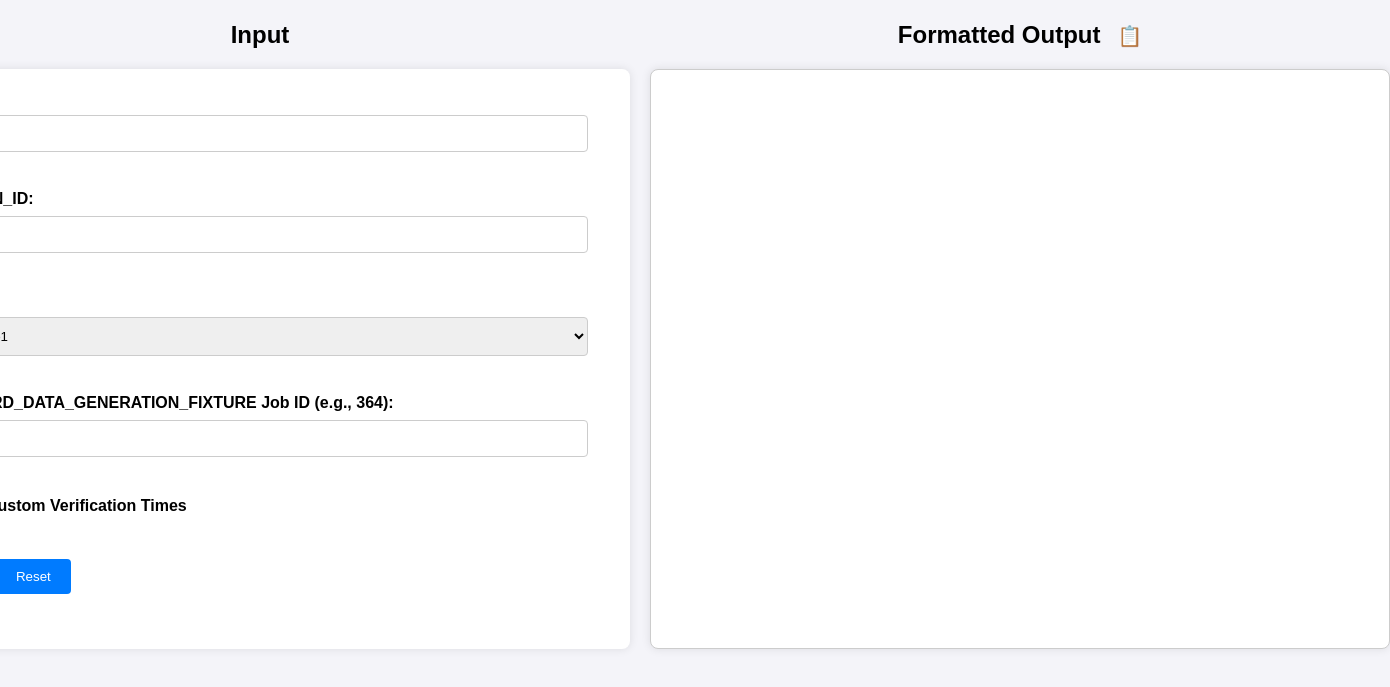
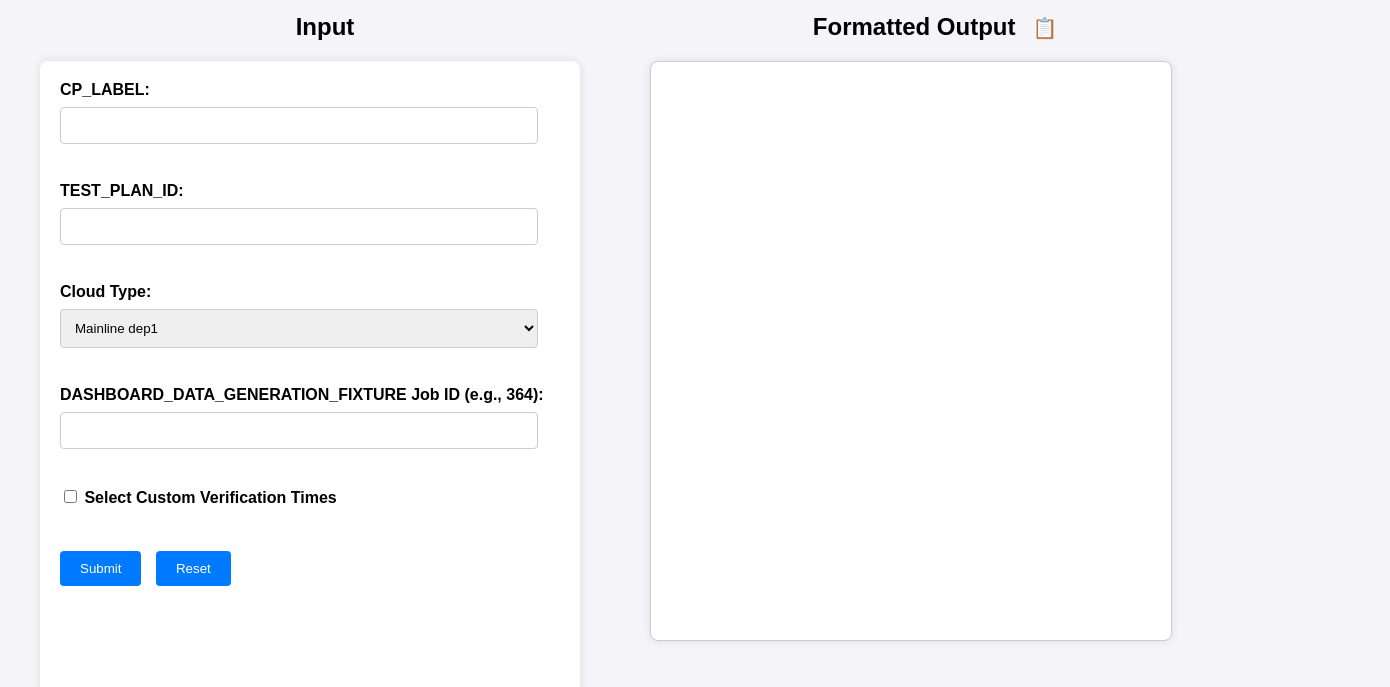
Before and after one commit to PiyushPatidar-Druva/schedule_pps, a plain HTML site: page index.html in a window 1280 px wide. Shown: the part 97-784 px from the top of the page, 1390 px wide, since content can reach past the window. Drawn offline with Linux system fonts and the light colour scheme.

Commit message:
Add files via upload

```diff
--- a/index.css
+++ b/index.css
@@ -1,6 +1,12 @@
 body {
     font-family: Arial, sans-serif;
     background-color: #f4f4f9;
+    margin: 0;
+    padding: 0;
+    display: flex;
+    justify-content: center;
+    align-items: center;
+    min-height: 100vh;
 }
 
 .container {
@@ -9,11 +15,16 @@ body {
     display: flex;
     justify-content: center;
     flex-direction: column;
+    width: 100%;
+    max-width: 1200px;
 }
 
 .content-container {
-    display: inline-flex;
+    display: flex;
+    flex-direction: column;
     justify-content: center;
+    align-items: center;
+    gap: 20px;
 }
 
 h1 {
@@ -30,9 +41,10 @@ form {
     padding: 20px;
     border-radius: 8px;
     box-shadow: 0 0 10px rgba(0, 0, 0, 0.1);
-    width: 700px;
+    width: 100%;
+    max-width: 500px;
     animation: fadeIn 1s ease-in-out;
-    min-height: 540px;
+    min-height: 672px;
 }
 
 label {
@@ -60,6 +72,7 @@ button {
     border-radius: 4px;
     cursor: pointer;
     transition: background-color 0.3s ease;
+    margin-right: 10px;
 }
 
 button:hover {
@@ -76,7 +89,8 @@ button:hover {
     box-shadow: 0 0 10px rgba(0, 0, 0, 0.1);
     margin-top: 20px;
     animation: fadeIn 1s ease-in-out;
-    width: 718px;
+    width: 100%;
+    max-width: 500px;
     min-height: 558px;
 }
 
@@ -88,7 +102,7 @@ button:hover {
 }
 
 .input-container {
-    margin-right: 20px;
+    margin-right: 0px;
 }
 
 .verification-time {
@@ -106,3 +120,16 @@ button:hover {
         transform: translateY(0);
     }
 }
+
+@media (min-width: 768px) {
+    .content-container {
+        flex-direction: row;
+        align-items: flex-start;
+    }
+
+    .input-container,
+    .output-container {
+        flex: 1;
+        margin-right: 20px;
+    }
+}
```
